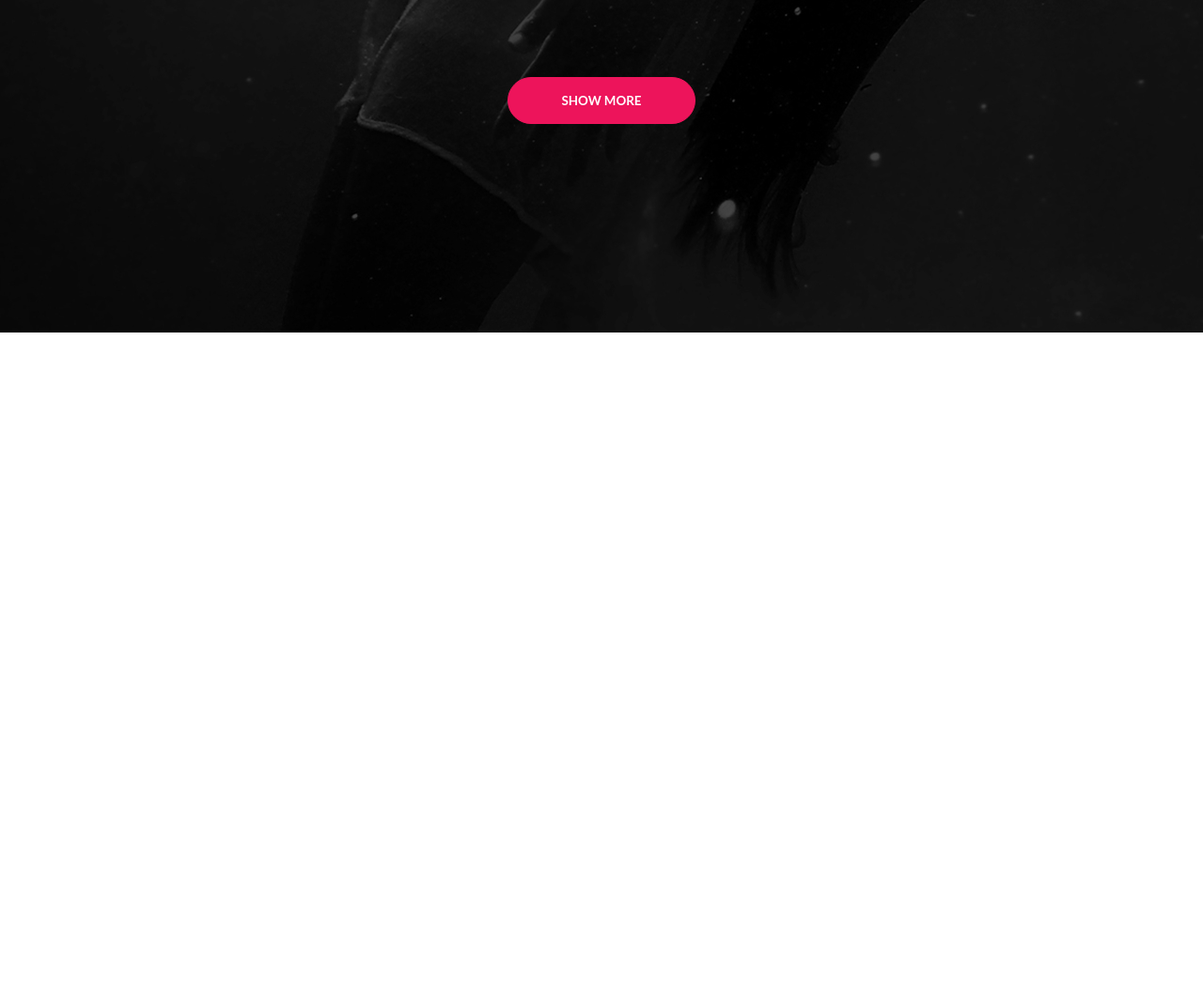
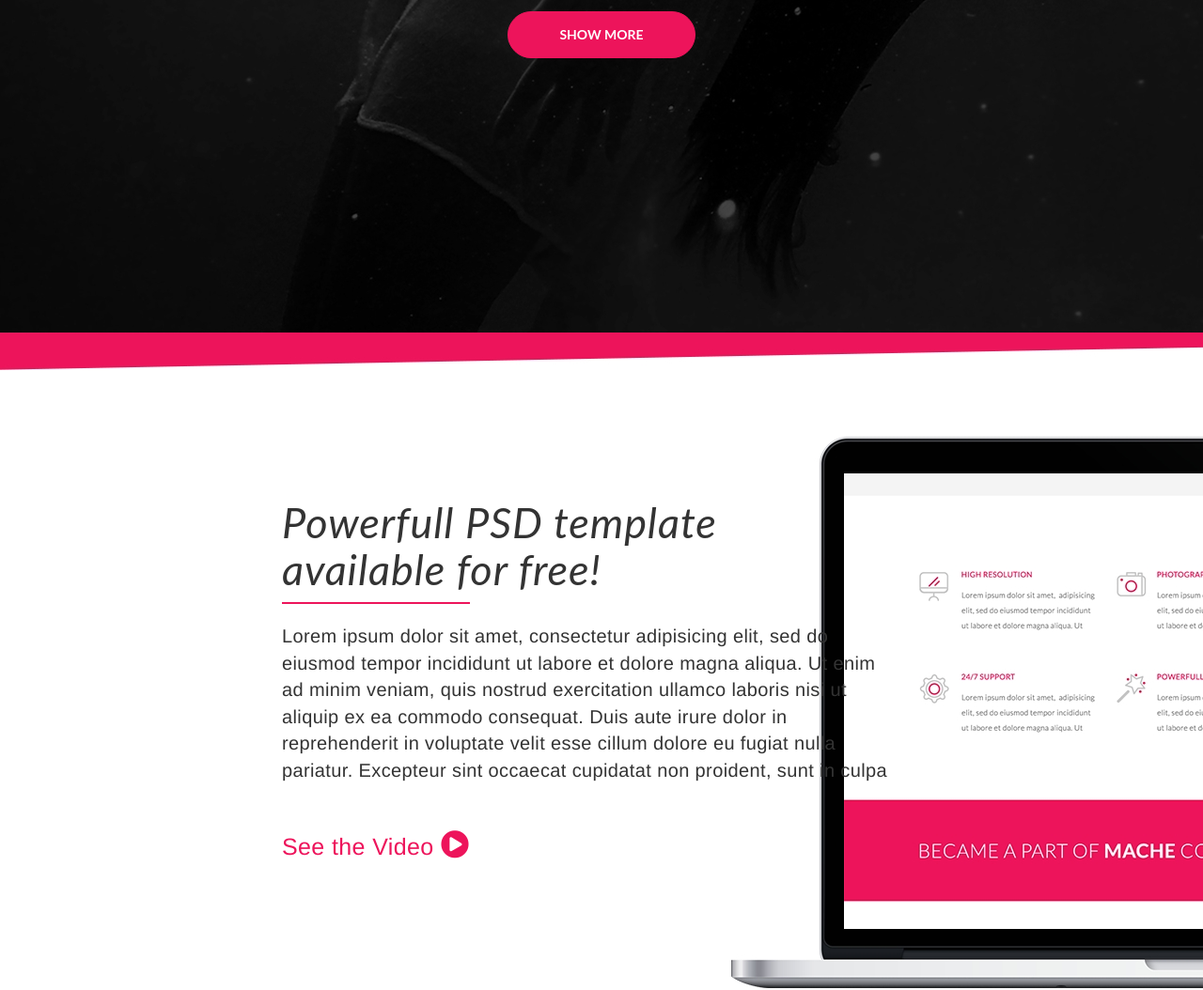
Before and after one commit to piotrmadeja/zadanie-dodatkowe1, a website: page index.html in a window 1280 px wide. Shown: the part 446-1500 px from the top of the page at 94% size. Before the commit the page ends 800 px from the top, so only its background shows below. Drawn offline with nearby package versions, Linux system fonts and the light colour scheme.

Commit message:
Created promo section for site

```diff
--- a/index.html
+++ b/index.html
@@ -3,8 +3,10 @@
   <head>
     <meta charset="UTF-8">
     <title>Zadanie dodatkowe 1</title>
+    <link rel="stylesheet" href="https://maxcdn.bootstrapcdn.com/bootstrap/3.3.6/css/bootstrap.min.css" integrity="sha384-1q8mTJOASx8j1Au+a5WDVnPi2lkFfwwEAa8hDDdjZlpLegxhjVME1fgjWPGmkzs7" crossorigin="anonymous">
+    <link rel="stylesheet" href="https://use.fontawesome.com/releases/v5.0.8/css/solid.css" integrity="sha384-v2Tw72dyUXeU3y4aM2Y0tBJQkGfplr39mxZqlTBDUZAb9BGoC40+rdFCG0m10lXk" crossorigin="anonymous">
+    <link rel="stylesheet" href="https://use.fontawesome.com/releases/v5.0.8/css/fontawesome.css" integrity="sha384-q3jl8XQu1OpdLgGFvNRnPdj5VIlCvgsDQTQB6owSOHWlAurxul7f+JpUOVdAiJ5P" crossorigin="anonymous">
     <link rel="stylesheet" href="./css/style.css" type="text/css">
-  </head>
   <body>
     <section class="main">
       <div class="hero">
@@ -31,5 +33,25 @@
         </div>
       </div>
     </section>
+<!--End of main section-->
+    <section class="PSD">
+      <div>
+        <div class="pink-line">
+
+        </div>
+        <div class="PSD-text">
+          <h1>Powerfull PSD template<br>
+              available  for free!</h1>
+          <span class="line"></span>
+          <p>Lorem ipsum dolor sit amet, consectetur adipisicing elit, sed do<br> eiusmod tempor incididunt ut labore et dolore magna aliqua. Ut enim<br> ad minim veniam, quis nostrud exercitation ullamco laboris nisi ut<br> aliquip ex ea commodo consequat. Duis aute irure dolor in<br> reprehenderit in voluptate velit esse cillum dolore eu fugiat nulla<br> pariatur. Excepteur sint occaecat cupidatat non proident, sunt in culpa</p>
+          <h2>See the Video <i class="fa fa-play-circle"></i></h2>
+        </div>
+        <div class="PSD-image">
+          <div class="PSD-image-inside">
+
+          </div>
+        </div>
+      </div>
+    </section>
   </body>
 </html>
--- a/sass/style.scss
+++ b/sass/style.scss
@@ -35,6 +35,8 @@ $lato : 'Lato';
 body {
   margin: 0;
 }
+
+/*Start of main section*/
 
 .main {
   height: 800px;
@@ -138,3 +140,78 @@ body {
 }
 
 /* End of main section */
+
+
+/*Start of PSD section*/
+
+.PSD {
+  width: 100%;
+  height: 700px;
+  margin: 0;
+  .pink-line {
+    height: 50px;
+    width: 100%;
+    background-image: url(../images/line.jpg);
+    background-repeat: no-repeat;
+    background-position: 0 -38px;
+  }
+  .PSD-text {
+    height: 650px;
+    width: 60%;
+    float: left;
+    display: flex;
+    justify-content: center;
+    align-items: flex-start;
+    flex-direction: column;
+    position: relative;
+    bottom: 10px;
+    left: 300px;
+    h1 {
+      font-size : 45px;
+      font-family: $lato;
+      font-style: italic;
+      font-weight: 400;
+      letter-spacing: 0.95px;
+      text-align: left;
+    }
+    .line {
+      width: 200px;
+      height: 2px;
+      background-color: #ed145b;
+      margin-bottom: 20px;
+    }
+    p {
+      font-size: 20px;
+      font-weight: 300;
+      letter-spacing: 0.38px;
+    }
+    h2 {
+      font-size: 25px;
+      font-weight: 400;
+      letter-spacing: 0.38px;
+      color: #ed145b;
+      padding-top: 20px;
+    }
+    i {
+      font-size: 30px;
+      &:hover {
+        cursor: pointer;
+      }
+    }
+  }
+  .PSD-image {
+    height: 650px;
+    width: 40%;
+    float: left;
+    background-image: url(../images/macbook.jpg);
+    background-repeat: no-repeat;
+    background-position: 10px 60px;
+    .PSD-image-inside {
+      width: 100%;
+      height: 650px;
+      background-image: url(../images/macbook-inside.jpg);
+      background-repeat: no-repeat;
+      background-position: 130px 100px;
+    }
+  }
+}
```
Also changed, not shown: css/style.css, images/line.jpg (added), images/macbook-inside.jpg (renamed from images/put-your-design-here-.jpg), 1 other file.
